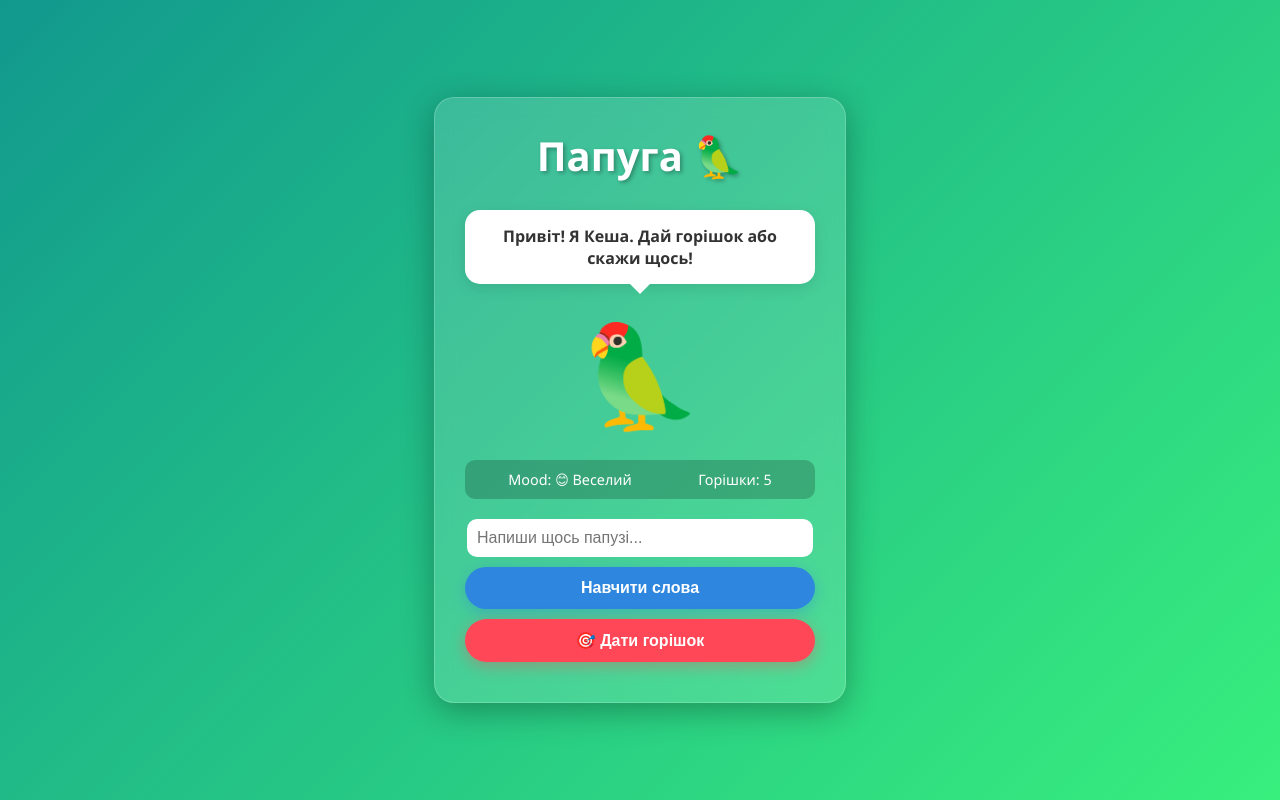
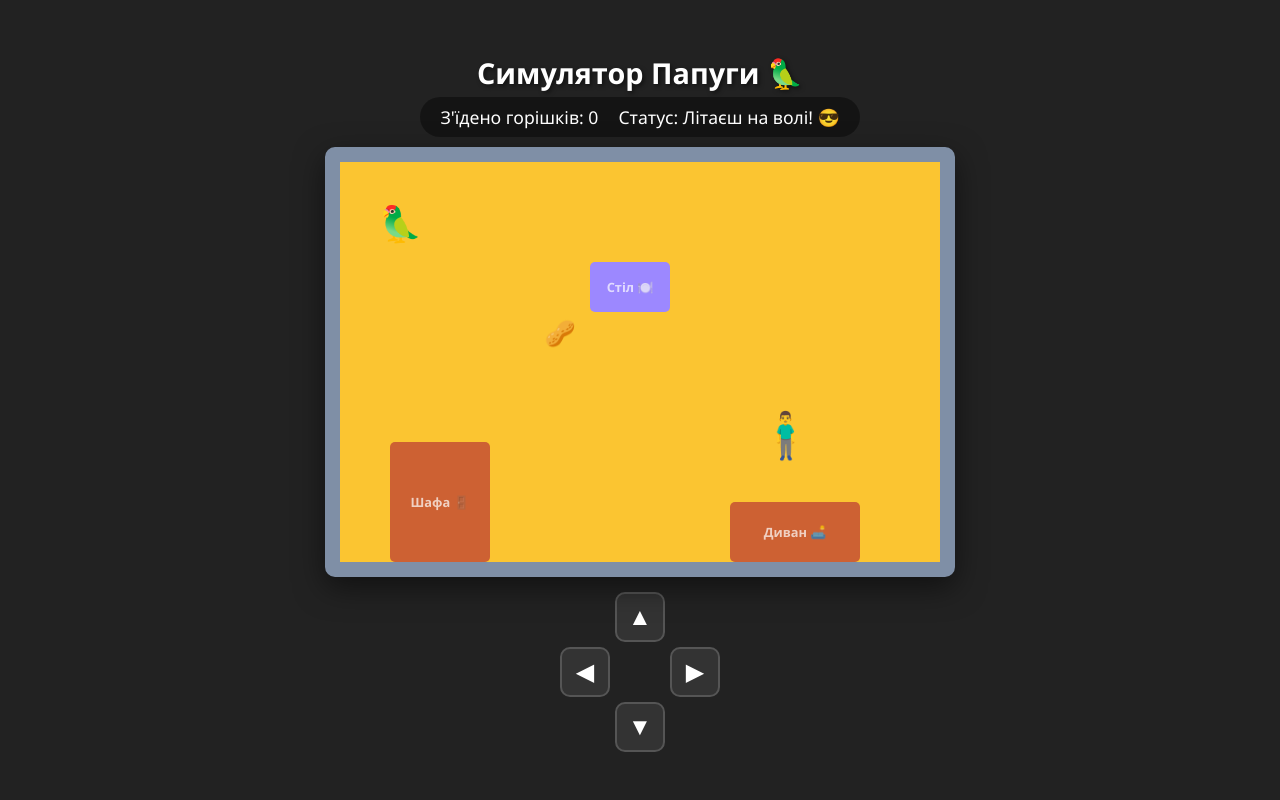
Before and after one commit to davidsigmagod1488-png/papuga.html, a plain HTML site: page index.html in a window 1280 px wide. Drawn offline with Linux system fonts and the light colour scheme.

Commit message:
Update index.html

```diff
--- a/index.html
+++ b/index.html
@@ -3,229 +3,281 @@
 <head>
     <meta charset="UTF-8">
     <meta name="viewport" content="width=device-width, initial-scale=1.0">
-    <title>Гра Папуга</title>
+    <title>Симулятор Папуги: Втеча від Господаря</title>
     <style>
         body {
             margin: 0;
             padding: 0;
-            background: linear-gradient(135deg, #11998e, #38ef7d);
-            font-family: 'Segoe UI', Tahoma, Geneva, Verdana, sans-serif;
+            background: #222;
+            font-family: 'Segoe UI', sans-serif;
             display: flex;
+            flex-direction: column;
+            align-items: center;
             justify-content: center;
-            align-items: center;
-            height: 100vh;
+            min-height: 100vh;
             color: #fff;
             overflow: hidden;
         }
 
-        .game-container {
-            background: rgba(255, 255, 255, 0.15);
-            backdrop-filter: blur(10px);
-            border-radius: 20px;
-            padding: 30px;
-            text-align: center;
-            box-shadow: 0 8px 32px 0 rgba(0, 0, 0, 0.3);
-            border: 1px solid rgba(255, 255, 255, 0.2);
-            width: 350px;
+        h1 {
+            margin: 5px 0;
+            font-size: 1.8rem;
+            text-shadow: 2px 2px 4px rgba(0,0,0,0.5);
         }
 
-        h1 {
-            margin-top: 0;
-            font-size: 2.5rem;
-            text-shadow: 2px 2px 4px rgba(0,0,0,0.3);
+        #gameUi {
+            display: flex;
+            gap: 20px;
+            margin-bottom: 10px;
+            font-size: 1.1rem;
+            background: rgba(0,0,0,0.4);
+            padding: 8px 20px;
+            border-radius: 20px;
         }
 
-        .speech-bubble {
-            background: white;
-            color: #333;
-            padding: 15px;
-            border-radius: 15px;
-            margin-bottom: 20px;
-            font-weight: bold;
-            min-height: 40px;
+        /* Ігрова кімната */
+        #room {
+            position: relative;
+            width: 600px;
+            height: 400px;
+            background: #fbc531; /* Колір шпалер в хаті */
+            border: 15px solid #7f8fa6; /* Плінтуси/Стіни */
+            border-radius: 10px;
+            overflow: hidden;
+            box-shadow: 0 10px 30px rgba(0,0,0,0.5);
+        }
+
+        /* Меблі в хаті */
+        .furniture {
+            position: absolute;
+            background: #cd6133;
+            border-radius: 5px;
             display: flex;
             align-items: center;
             justify-content: center;
-            position: relative;
-            box-shadow: 0 4px 15px rgba(0,0,0,0.1);
+            font-size: 0.8rem;
+            font-weight: bold;
+            color: rgba(255,255,255,0.7);
         }
 
-        .speech-bubble::after {
-            content: '';
+        /* Персонажі та предмети */
+        .game-obj {
             position: absolute;
-            bottom: -10px;
-            left: 50%;
-            transform: translateX(-50%);
-            border-width: 10px 10px 0;
-            border-style: solid;
-            border-color: white transparent;
-            display: block;
-            width: 0;
+            font-size: 35px;
+            width: 40px;
+            height: 40px;
+            display: flex;
+            align-items: center;
+            justify-content: center;
+            transition: transform 0.1s;
         }
 
-        .parrot-avatar {
-            font-size: 100px;
-            cursor: pointer;
-            transition: transform 0.2s, filter 0.3s;
-            user-select: none;
-            display: inline-block;
-            margin-bottom: 20px;
+        #parrot {
+            z-index: 10;
         }
 
-        .parrot-avatar:hover {
-            transform: scale(1.1) rotate(5deg);
+        #human {
+            z-index: 5;
+            font-size: 45px;
         }
 
-        .parrot-avatar:active {
-            transform: scale(0.9);
+        #nut {
+            font-size: 25px;
         }
 
-        .stats {
-            display: flex;
-            justify-content: space-around;
-            margin-bottom: 20px;
-            background: rgba(0,0,0,0.2);
-            padding: 10px;
-            border-radius: 10px;
-            font-size: 0.9rem;
+        /* Екран програшу/виграшу */
+        #overlay {
+            display: none;
+            position: absolute;
+            top: 0; left: 0; width: 100%; height: 100%;
+            background: rgba(0,0,0,0.85);
+            z-index: 100;
+            flex-direction: column;
+            align-items: center;
+            justify-content: center;
+            border-radius: 5px;
         }
 
         .btn {
-            background: #ff4757;
+            background: #4cd137;
             color: white;
             border: none;
-            padding: 12px 24px;
-            font-size: 1rem;
-            border-radius: 25px;
+            padding: 10px 25px;
+            font-size: 1.2rem;
+            border-radius: 20px;
             cursor: pointer;
+            margin-top: 15px;
             font-weight: bold;
-            transition: background 0.3s, transform 0.1s;
-            box-shadow: 0 4px 15px rgba(255, 71, 87, 0.4);
-            width: 100%;
-            margin-bottom: 10px;
         }
 
-        .btn:hover {
-            background: #ff6b81;
+        .btn:hover { background: #44bd32; }
+
+        /* Мобільне керування */
+        #controls {
+            display: grid;
+            grid-template-columns: repeat(3, 50px);
+            grid-gap: 5px;
+            margin-top: 15px;
         }
-
-        .btn:active {
-            transform: scale(0.98);
+        .ctrl-btn {
+            width: 50px; height: 50px;
+            background: #333; border: 2px solid #555;
+            color: white; font-size: 1.5rem;
+            border-radius: 10px; cursor: pointer;
+            display: flex; align-items: center; justify-content: center;
         }
-
-        .btn-input {
-            background: #2e86de;
-            box-shadow: 0 4px 15px rgba(46, 134, 222, 0.4);
-        }
-
-        .btn-input:hover {
-            background: #54a0ff;
-        }
-
-        input[type="text"] {
-            width: calc(100% - 24px);
-            padding: 10px;
-            border-radius: 10px;
-            border: none;
-            margin-bottom: 10px;
-            font-size: 1rem;
-            outline: none;
-        }
+        .ctrl-btn:active { background: #555; }
     </style>
 </head>
 <body>
 
-    <div class="game-container">
-        <h1>Папуга 🦜</h1>
+    <h1>Симулятор Папуги 🦜</h1>
+    <div id="gameUi">
+        <div>З'їдено горішків: <span id="score">0</span></div>
+        <div>Статус: <span id="status">Літаєш на волі! 😎</span></div>
+    </div>
 
-        <div class="speech-bubble" id="speech">
-            Привіт! Я Кеша. Дай горішок або скажи щось!
+    <div id="room">
+        <!-- Меблі -->
+        <div class="furniture" style="width: 100px; height: 120px; bottom: 0; left: 50px;">Шафа 🚪</div>
+        <div class="furniture" style="width: 130px; height: 60px; bottom: 0; right: 80px;">Диван 🛋️</div>
+        <div class="furniture" style="width: 80px; height: 50px; top: 100px; left: 250px; background: #9c88ff;">Стіл 🍽️</div>
+
+        <!-- Об'єкти -->
+        <div id="parrot" class="game-obj">🦜</div>
+        <div id="human" class="game-obj">🧍‍♂️</div>
+        <div id="nut" class="game-obj">🥜</div>
+
+        <!-- Оверлей стану гри -->
+        <div id="overlay">
+            <h2 id="overText">Тебе зловили! 😭</h2>
+            <p>Господар посадив тебе назад у клітку.</p>
+            <button class="btn" onclick="resetGame()">Спробувати знову 🔄</button>
         </div>
+    </div>
 
-        <div class="parrot-avatar" id="parrot" onclick="petParrot()">🦜</div>
-
-        <div class="stats">
-            <div>Mood: <span id="mood">😊 Веселий</span></div>
-            <div>Горішки: <span id="nuts">5</span></div>
-        </div>
-
-        <input type="text" id="userInput" placeholder="Напиши щось папузі...">
-        <button class="btn btn-input" onclick="talkToParrot()">Навчити слова</button>
-        <button class="btn" onclick="feedParrot()">🎯 Дати горішок</button>
+    <!-- Кнопки для телефонів -->
+    <div id="controls">
+        <div></div><button class="ctrl-btn" onclick="move('up')">▲</button><div></div>
+        <button class="ctrl-btn" onclick="move('left')">◀</button><div></div><button class="ctrl-btn" onclick="move('right')">▶</button>
+        <div></div><button class="ctrl-btn" onclick="move('down')">▼</button><div></div>
     </div>
 
     <script>
-        let nutCount = 5;
-        const speechElement = document.getElementById('speech');
-        const moodElement = document.getElementById('mood');
-        const nutsElement = document.getElementById('nuts');
-        const parrotElement = document.getElementById('parrot');
+        // Координати та налаштування
+        const room = document.getElementById('room');
+        const parrot = document.getElementById('parrot');
+        const human = document.getElementById('human');
+        const nut = document.getElementById('nut');
+        const overlay = document.getElementById('overlay');
 
-        const randomPhrases = [
-            "Кра-а-а! Спиш чи що?",
-            "Почухай крильце!",
-            "Хто хороший папуга? Я хороший папуга!",
-            "Дай горіх, а то з'їм твої шпалери!",
-            "Кукаріку! Ой, тобто Кр-р-ра!"
-        ];
+        let pX = 40, pY = 40;     // Позиція папуги
+        let hX = 400, hY = 250;   // Позиція господаря
+        let nX = 200, nY = 150;   // Позиція горішка
 
-        function talkToParrot() {
-            const input = document.getElementById('userInput');
-            const text = input.value.trim();
+        let score = 0;
+        let isGameOver = false;
+        const speed = 15; // Швидкість руху папуги
 
-            if (text === "") {
-                speechElement.innerText = "Ти нічого не сказав! Кррра!";
-                return;
+        function initPositions() {
+            parrot.style.left = pX + 'px';
+            parrot.style.top = pY + 'px';
+            human.style.left = hX + 'px';
+            human.style.top = hY + 'px';
+            nut.style.left = nX + 'px';
+            nut.style.top = nY + 'px';
+        }
+
+        // Керування клавіатурою
+        document.addEventListener('keydown', (e) => {
+            if (isGameOver) return;
+            if (e.key === 'ArrowUp' || e.key === 'w' || e.key === 'W') move('up');
+            if (e.key === 'ArrowDown' || e.key === 's' || e.key === 'S') move('down');
+            if (e.key === 'ArrowLeft' || e.key === 'a' || e.key === 'A') move('left');
+            if (e.key === 'ArrowRight' || e.key === 'd' || e.key === 'D') move('right');
+        });
+
+        function move(dir) {
+            if (isGameOver) return;
+
+            if (dir === 'up' && pY > 10) pY -= speed;
+            if (dir === 'down' && pY < 350) pY += speed;
+            if (dir === 'left') { pX -= speed; parrot.style.transform = 'scaleX(1)'; }
+            if (dir === 'right') { pX += speed; parrot.style.transform = 'scaleX(-1)'; } // Поворот птаха
+
+            // Обмеження екрану
+            pX = Math.max(10, Math.min(550, pX));
+            pY = Math.max(10, Math.min(350, pY));
+
+            parrot.style.left = pX + 'px';
+            parrot.style.top = pY + 'px';
+
+            checkCollisions();
+        }
+
+        // Штучний інтелект господаря (рухається за папугою, якщо той близько)
+        setInterval(() => {
+            if (isGameOver) return;
+
+            // Рахуємо відстань до папуги
+            let dist = Math.hypot(pX - hX, pY - hY);
+
+            if (dist < 180) {
+                // Маніакальне переслідування, якщо господар помітив птаха!
+                document.getElementById('status').innerText = "🚨 Господар помітив тебе! ТІКАЙ! 🚨";
+                document.getElementById('status').style.color = '#ff4757';
+
+                if (hX < pX) hX += 8; else hX -= 8;
+                if (hY < pY) hY += 8; else hY -= 8;
+            } else {
+                // Звичайне ліниве патрулювання кімнати
+                document.getElementById('status').innerText = "Літаєш на волі! 😎";
+                document.getElementById('status').style.color = '#fff';
+                hX += (Math.random() - 0.5) * 15;
+                hY += (Math.random() - 0.5) * 15;
             }
 
-            // Папуга повторює слово на свій лад
-            speechElement.innerText = `«${text}»? Крр-а-а! ${text}! Повторюха-муха!`;
-            input.value = "";
+            // Кордони для господаря (він ходить тільки по підлозі)
+            hX = Math.max(20, Math.min(540, hX));
+            hY = Math.max(150, Math.min(340, hY));
 
-            // Випадкова зміна емодзі папуги на секунду
-            animateParrot('🤪');
-        }
+            human.style.left = hX + 'px';
+            human.style.top = hY + 'px';
 
-        function feedParrot() {
-            if (nutCount > 0) {
-                nutCount--;
-                nutsElement.innerText = nutCount;
-                speechElement.innerText = "Ням-ням-ням! Смачний горішок! Давай ще!";
-                moodElement.innerText = "🥰 Щасливий";
-                animateParrot('😋');
-            } else {
-                speechElement.innerText = "Горішки закінчилися! Крра! Погладь мене, щоб підняти настрій!";
-                moodElement.innerText = "😢 Голодний";
-                animateParrot('🦜');
+            checkCollisions();
+        }, 100);
+
+        function checkCollisions() {
+            // 1. Перевірка: чи з'їв горіх
+            if (Math.hypot(pX - nX, pY - nY) < 30) {
+                score++;
+                document.getElementById('score').innerText = score;
+                // Спавн горіха в новому місці
+                nX = Math.random() * 500 + 30;
+                nY = Math.random() * 300 + 30;
+                nut.style.left = nX + 'px';
+                nut.style.top = nY + 'px';
+            }
+
+            // 2. Перевірка: чи зловив господар
+            if (Math.hypot(pX - hX, pY - hY) < 35) {
+                isGameOver = true;
+                overlay.style.display = 'flex';
             }
         }
 
-        function petParrot() {
-            speechElement.innerText = "Ммм, кайф... Чухай за вушком... Ой, у мене ж нема вушок! Крр!";
-            if (nutCount === 0 && Math.random() > 0.5) {
-                // Шанс знайти горішок при погладжуванні
-                nutCount += 2;
-                nutsElement.innerText = nutCount;
-                speechElement.innerText += " О! Я знайшов під пір'ям ще 2 горішки!";
-            }
-            moodElement.innerText = "😎 Задоволений";
-            animateParrot('💖');
+        function resetGame() {
+            pX = 40; pY = 40;
+            hX = 400; hY = 250;
+            score = 0;
+            isGameOver = false;
+            document.getElementById('score').innerText = score;
+            overlay.style.display = 'none';
+            initPositions();
         }
 
-        function animateParrot(emoji) {
-            parrotElement.innerText = emoji;
-            setTimeout(() => {
-                parrotElement.innerText = '🦜';
-            }, 1000);
-        }
-
-        // Випадкові репліки кожні 10 секунд, якщо гравець нічого не робить
-        setInterval(() => {
-            if (Math.random() > 0.6) {
-                const randomIdx = Math.floor(Math.random() * randomPhrases.length);
-                speechElement.innerText = randomPhrases[randomIdx];
-            }
-        }, 10000);
+        // Запуск
+        initPositions();
     </script>
 </body>
 </html>
```
